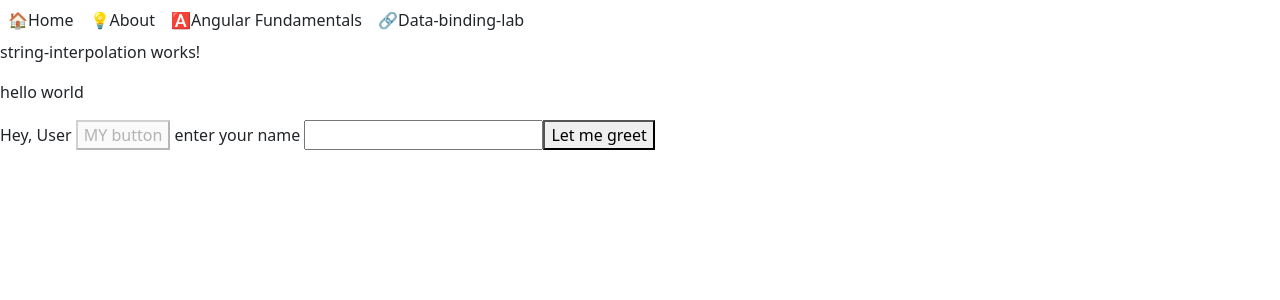
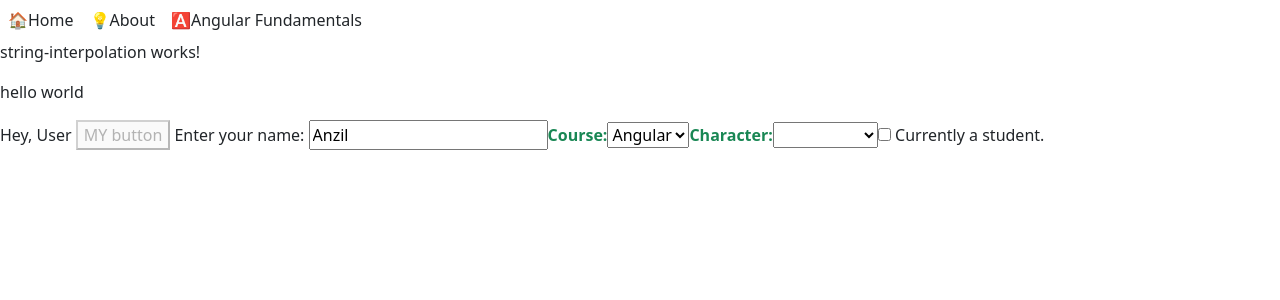
Before and after one commit to Anzilshrestha23/Angular_tutorial, an Angular app in the folder angular_tutorial/: page /angular-fundamentals in a window 1280 px wide. Shown: the top 300 px of the page. Built offline with nearby package versions, Linux system fonts and the light colour scheme.

Commit message:
complete Angular data binding, including two-way binding

```diff
--- a/angular_tutorial/src/app/angular-fundamentals/data-binding-lab/data-binding-lab.component.html
+++ b/angular_tutorial/src/app/angular-fundamentals/data-binding-lab/data-binding-lab.component.html
@@ -1,5 +1,21 @@
 Hey, {{name}}
 <button class="mybtn" [disabled]="isoff">MY button</button>
-enter your name
-<input [value]="studentName">
-<button (click)="sayhi()">Let me greet</button>
+Enter your name: <input type="text" [(ngModel)]="username">
+
+<label class="text-success fw-bold">Course: </label>
+<select [(ngModel)]="selectedCourse">
+  <option value="Angular">Angular</option>
+  <option value=".NET">.NET</option>
+  <option value="SQL">SQL</option>
+</select>
+
+<label class="text-success fw-bold">Character: </label>
+<select [(ngModel)]="character">
+    <option value="hero">Spiderman</option>
+    <option value="superman">Superman</option>
+</select>
+
+<label>
+    <input type="checkbox" >
+    Currently a student.
+</label>
--- a/angular_tutorial/src/app/angular-fundamentals/data-binding-lab/data-binding-lab.component.ts
+++ b/angular_tutorial/src/app/angular-fundamentals/data-binding-lab/data-binding-lab.component.ts
@@ -1,9 +1,10 @@
 import { Component } from '@angular/core';
+import { FormsModule } from '@angular/forms';
 
 @Component({
   selector: 'app-data-binding-lab',
   standalone: true,
-  imports: [],
+  imports: [FormsModule],
   templateUrl: './data-binding-lab.component.html',
   styleUrl: './data-binding-lab.component.css'
 })
@@ -11,8 +12,8 @@ export class DataBindingLabComponent {
   name : string = "User"
   isoff: boolean = true;
   studentName: string ="";
+  username: string= "Anzil";
+  selectedCourse: string = 'Angular';
+  character: string= "Spiderman";
 
-  sayhi(){
-    console.log("Hi");
-  }
 }
--- a/angular_tutorial/src/app/app.component.ts
+++ b/angular_tutorial/src/app/app.component.ts
@@ -13,7 +13,7 @@ export class AppComponent {
     {name: "Home", url: "/home", icon: "🏠" },
     {name: "About", url: "/about", icon: "💡"},
     {name: "Angular Fundamentals", url: "/angular-fundamentals", icon: "🅰️"},
-    {name: "Data-binding-lab", url: "/data-binding", icon: "🔗"},
+
   ]
 
 
--- a/angular_tutorial/src/app/app.routes.ts
+++ b/angular_tutorial/src/app/app.routes.ts
@@ -2,12 +2,10 @@ import { Routes } from '@angular/router';
 import { HomeComponent } from './home/home.component';
 import { AboutComponent } from './about/about.component';
 import { AngularFundamentalsComponent } from './angular-fundamentals/angular-fundamentals.component';
-import { DataBindingLabComponent } from './angular-fundamentals/data-binding-lab/data-binding-lab.component';
-
 
 export const routes: Routes = [
     {path: 'home', component:HomeComponent},
     {path: 'about', component: AboutComponent},
     {path: 'angular-fundamentals', component: AngularFundamentalsComponent},
-    {path: 'data-binding', component: DataBindingLabComponent}
+
 ]
```
Also changed, not shown: 1 other file (tests, documents, lock files or other folders).
